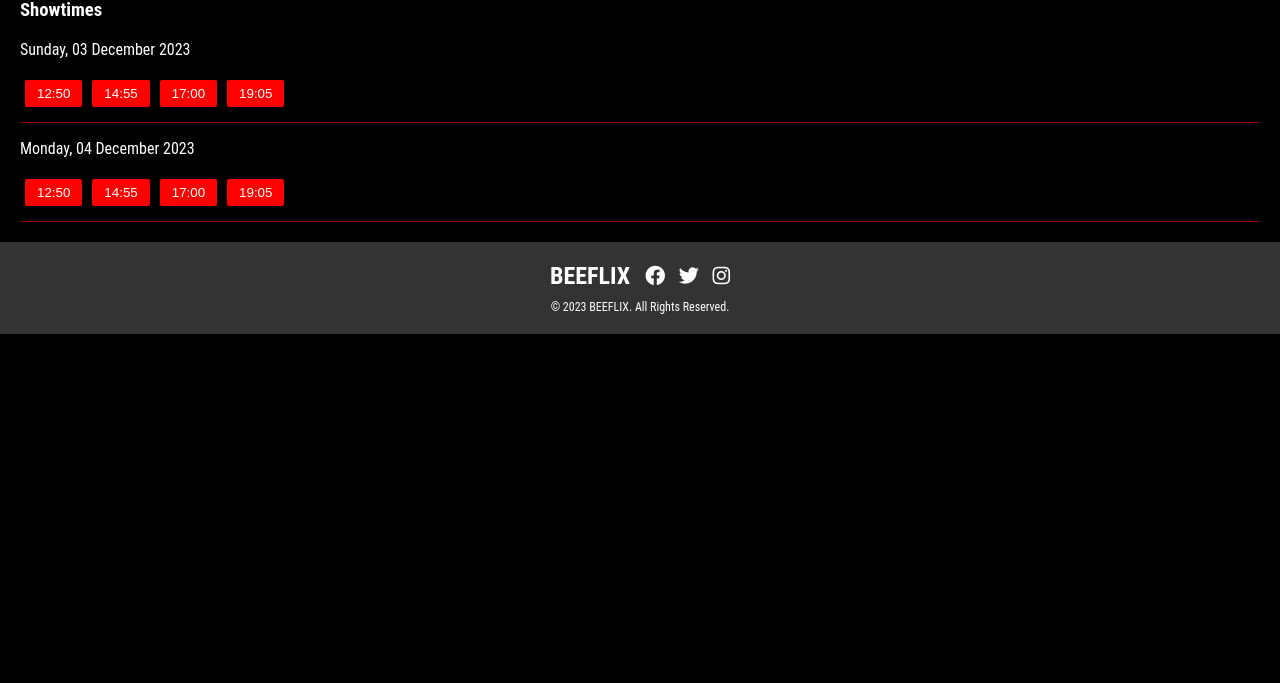
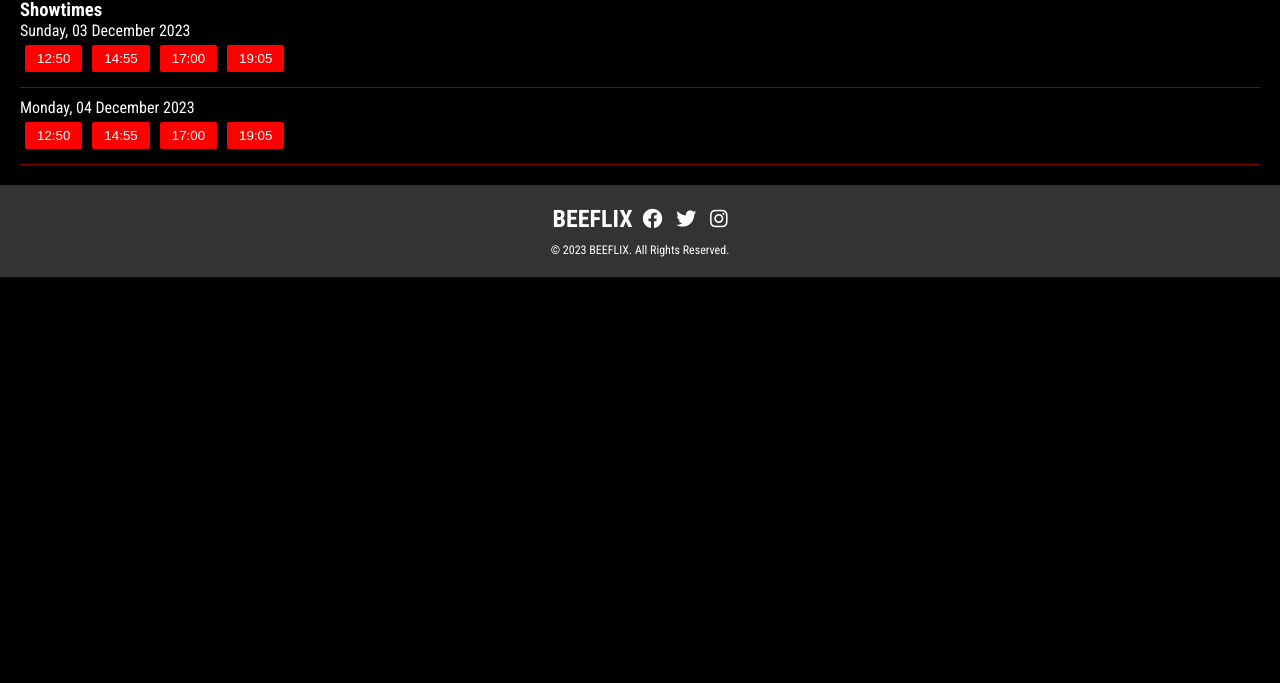
Before and after one commit to Rudessss/se-group14, a PHP site: page /schedule.html in a window 1280 px wide. Shown: the part 317-1000 px from the top of the page. Before the commit the page ends 651 px from the top, so only its background shows below. Run offline with PHP 8.4, Linux system fonts and the light colour scheme.

Commit message:
Update schedule.css

```diff
--- a/Front End/schedule.css
+++ b/Front End/schedule.css
@@ -1,3 +1,11 @@
+@import url('https://fonts.googleapis.com/css2?family=Raleway:ital,wght@1,100&family=Roboto+Condensed:wght@400;500;700&family=Roboto:wght@100;400;500;700&display=swap');
+
+*{
+    margin: 0;
+    padding: 0;
+    border: 0;
+}
+
 /* Body */
 body {
     font-family: 'Roboto Condensed';
@@ -5,6 +13,7 @@ body {
     padding: 0;
     background-color: black;
     color: #ffffff;
+    height: 1000px;
 }
 
 /* Navigation Bar (Header) */
@@ -58,13 +67,15 @@ nav a:hover {
 
 /* Footer */
 footer {
+    position: relative;
+    bottom: 0;
     background-color: #333;
     padding: 20px 0;
     color: #fff;
 }
 .footer-content {
     display: flex;
-    justify-content: space-between;
+    justify-content: center;
     align-items: center;
     max-width: 1200px;
     margin: 0 auto;
@@ -72,10 +83,7 @@ footer {
 .footer-logo {
     font-size: 24px;
     font-weight: bold;
-    margin-left: 510px;
-}
-.footer-social{
-    margin-right: 500px;
+    margin-inline: 10px;
 }
 .footer-social a {
     text-decoration: none;
@@ -88,6 +96,7 @@ footer {
     text-align: center;
     font-size: 12px;
 }
+
 /* Schedule */
 .flex-container{
     display: flex;
```
